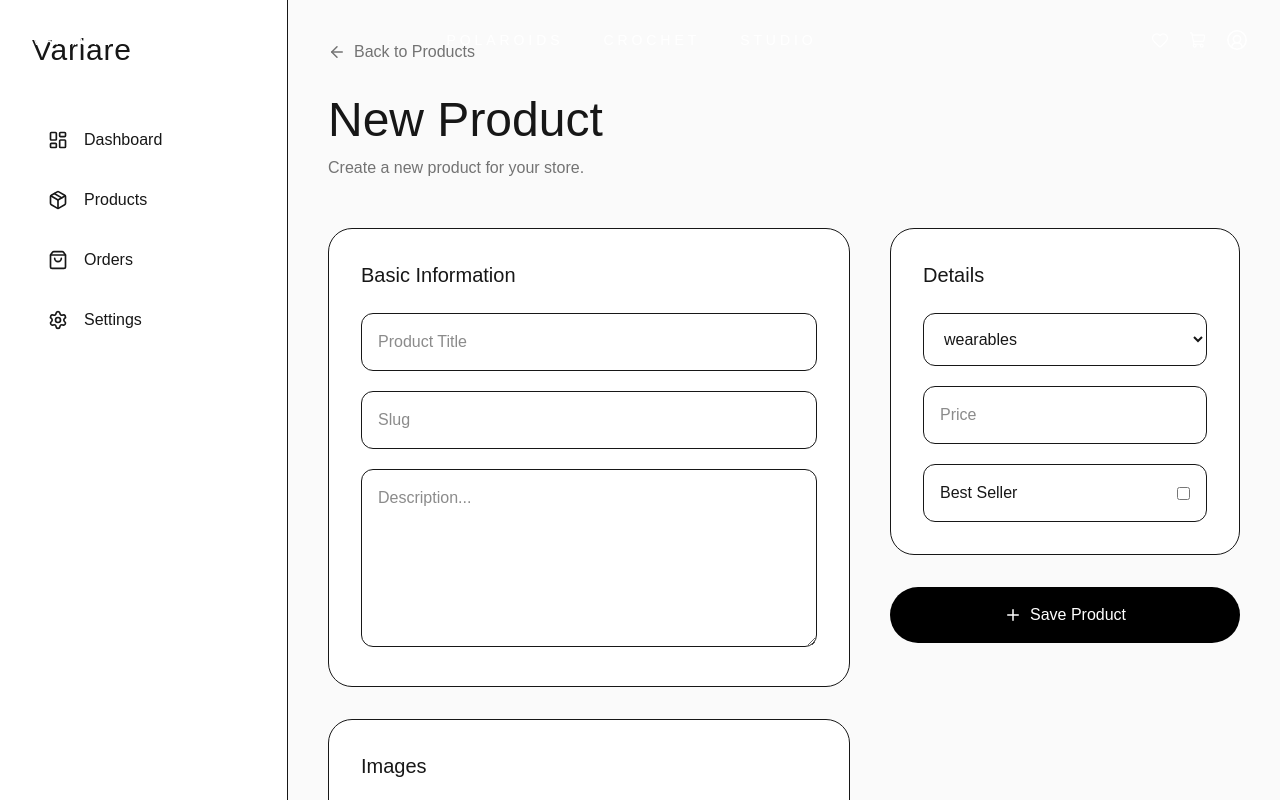
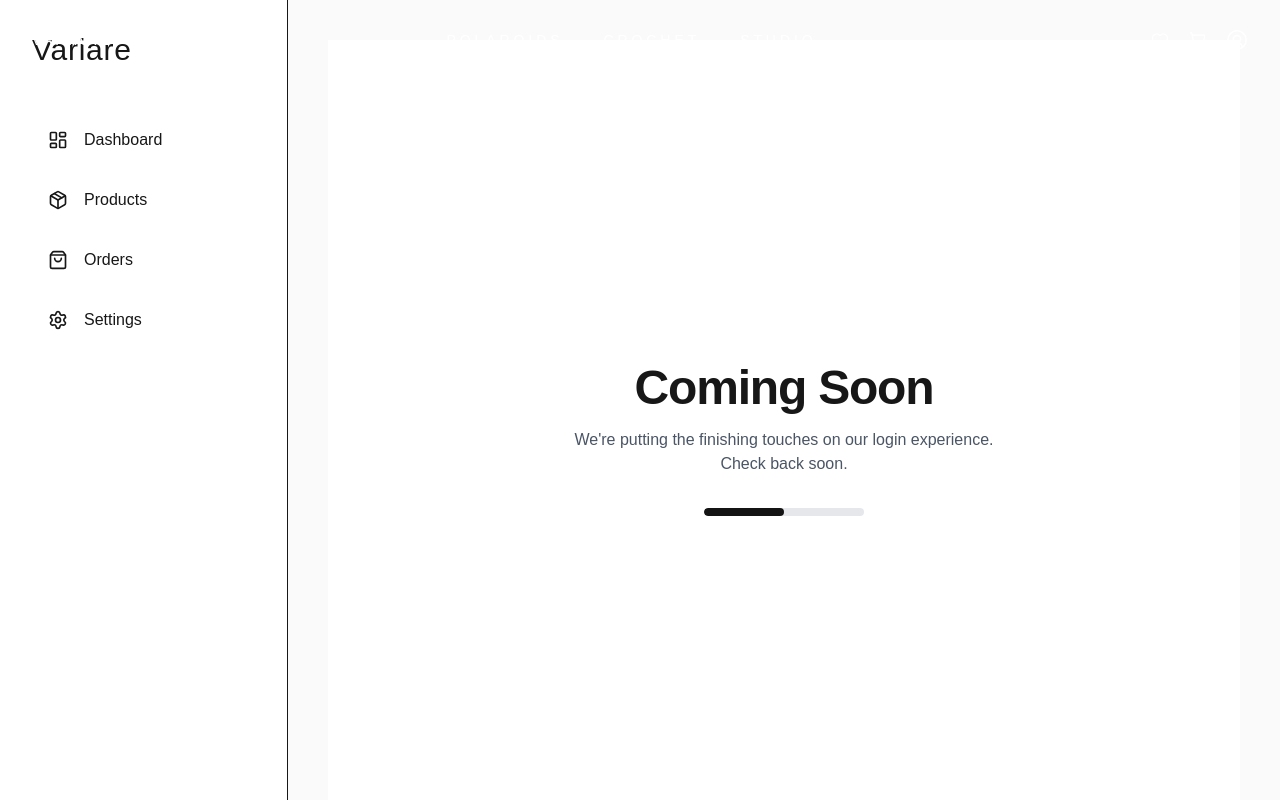
Before and after one commit to Billacoder/variare-store, a Next.js app: page /admin/products/new in a window 1280 px wide. Shown: the top 800 px of the page. Built offline with nearby package versions, Linux system fonts and the light colour scheme.

Commit message:
product page

```diff
--- a/app/admin/products/new/page.tsx
+++ b/app/admin/products/new/page.tsx
@@ -1,254 +1,22 @@
-"use client";
+export default function LoginPage() {
+  return (
+    <main className="flex min-h-screen items-center justify-center bg-white px-6">
+      <div className="max-w-md text-center">
+        <h1 className="text-5xl font-bold tracking-tight">
+          Coming Soon
+        </h1>
 
-import { useState } from "react";
-import Link from "next/link";
-import { ArrowLeft, Upload, Plus, X } from "lucide-react";
+        <p className="mt-4 text-gray-600">
+          We're putting the finishing touches on our login experience.
+          Check back soon.
+        </p>
 
-const collections = [
-  "wearables",
-  "bags",
-  "beanies",
-  "blankets",
-  "crochet-plush",
-  "little-knits",
-];
-
-export default function NewProductPage() {
-  const [images, setImages] = useState<File[]>([]);
-
-  const [form, setForm] = useState({
-    title: "",
-    slug: "",
-    collection: "wearables",
-    price: "",
-    description: "",
-    bestSeller: false,
-  });
-
-  const handleImages = (e: React.ChangeEvent<HTMLInputElement>) => {
-    if (!e.target.files) return;
-
-    setImages((prev) => [...prev, ...Array.from(e.target.files)]);
-  };
-
-  const removeImage = (index: number) => {
-    setImages(images.filter((_, i) => i !== index));
-  };
-
-  const handleSave = () => {
-    console.log({
-      ...form,
-      images,
-    });
-
-    alert("Product saved (UI only for now).");
-  };
-
-  return (
-    <main className="mx-auto max-w-5xl">
-
-      <Link
-        href="/admin/products"
-        className="mb-8 inline-flex items-center gap-2 text-neutral-500 hover:text-black"
-      >
-        <ArrowLeft size={18} />
-        Back to Products
-      </Link>
-
-      <h1 className="text-5xl font-light">
-        New Product
-      </h1>
-
-      <p className="mt-3 text-neutral-500">
-        Create a new product for your store.
-      </p>
-
-      <div className="mt-12 grid gap-10 lg:grid-cols-[1fr_350px]">
-
-        {/* LEFT */}
-
-        <div className="space-y-8">
-
-          <div className="rounded-3xl border bg-white p-8">
-
-            <h2 className="mb-6 text-xl font-medium">
-              Basic Information
-            </h2>
-
-            <div className="space-y-5">
-
-              <input
-                placeholder="Product Title"
-                value={form.title}
-                onChange={(e) =>
-                  setForm({
-                    ...form,
-                    title: e.target.value,
-                  })
-                }
-                className="w-full rounded-xl border p-4"
-              />
-
-              <input
-                placeholder="Slug"
-                value={form.slug}
-                onChange={(e) =>
-                  setForm({
-                    ...form,
-                    slug: e.target.value,
-                  })
-                }
-                className="w-full rounded-xl border p-4"
-              />
-
-              <textarea
-                rows={6}
-                placeholder="Description..."
-                value={form.description}
-                onChange={(e) =>
-                  setForm({
-                    ...form,
-                    description: e.target.value,
-                  })
-                }
-                className="w-full rounded-xl border p-4"
-              />
-
-            </div>
-
+        <div className="mt-8">
+          <div className="mx-auto h-2 w-40 overflow-hidden rounded-full bg-gray-200">
+            <div className="h-full w-1/2 animate-pulse rounded-full bg-black" />
           </div>
-
-          <div className="rounded-3xl border bg-white p-8">
-
-            <h2 className="mb-6 text-xl font-medium">
-              Images
-            </h2>
-
-            <label className="flex h-44 cursor-pointer flex-col items-center justify-center rounded-2xl border-2 border-dashed">
-
-              <Upload size={34} />
-
-              <span className="mt-3">
-                Upload Product Images
-              </span>
-
-              <input
-                type="file"
-                multiple
-                hidden
-                onChange={handleImages}
-              />
-
-            </label>
-
-            {images.length > 0 && (
-              <div className="mt-8 grid grid-cols-3 gap-4">
-
-                {images.map((image, index) => (
-                  <div
-                    key={index}
-                    className="relative overflow-hidden rounded-xl border"
-                  >
-                    <img
-                      src={URL.createObjectURL(image)}
-                      className="aspect-square w-full object-cover"
-                    />
-
-                    <button
-                      onClick={() => removeImage(index)}
-                      className="absolute right-2 top-2 rounded-full bg-white p-2"
-                    >
-                      <X size={16} />
-                    </button>
-
-                  </div>
-                ))}
-
-              </div>
-            )}
-
-          </div>
-
         </div>
-
-        {/* RIGHT */}
-
-        <div className="space-y-8">
-
-          <div className="rounded-3xl border bg-white p-8">
-
-            <h2 className="mb-6 text-xl font-medium">
-              Details
-            </h2>
-
-            <div className="space-y-5">
-
-              <select
-                value={form.collection}
-                onChange={(e) =>
-                  setForm({
-                    ...form,
-                    collection: e.target.value,
-                  })
-                }
-                className="w-full rounded-xl border p-4"
-              >
-                {collections.map((collection) => (
-                  <option
-                    key={collection}
-                    value={collection}
-                  >
-                    {collection}
-                  </option>
-                ))}
-              </select>
-
-              <input
-                type="number"
-                placeholder="Price"
-                value={form.price}
-                onChange={(e) =>
-                  setForm({
-                    ...form,
-                    price: e.target.value,
-                  })
-                }
-                className="w-full rounded-xl border p-4"
-              />
-
-              <label className="flex items-center justify-between rounded-xl border p-4">
-
-                Best Seller
-
-                <input
-                  type="checkbox"
-                  checked={form.bestSeller}
-                  onChange={(e) =>
-                    setForm({
-                      ...form,
-                      bestSeller: e.target.checked,
-                    })
-                  }
-                />
-
-              </label>
-
-            </div>
-
-          </div>
-
-          <button
-            onClick={handleSave}
-            className="flex w-full items-center justify-center gap-2 rounded-full bg-black py-4 text-white"
-          >
-            <Plus size={18} />
-            Save Product
-          </button>
-
-        </div>
-
       </div>
-
     </main>
   );
 }
```
